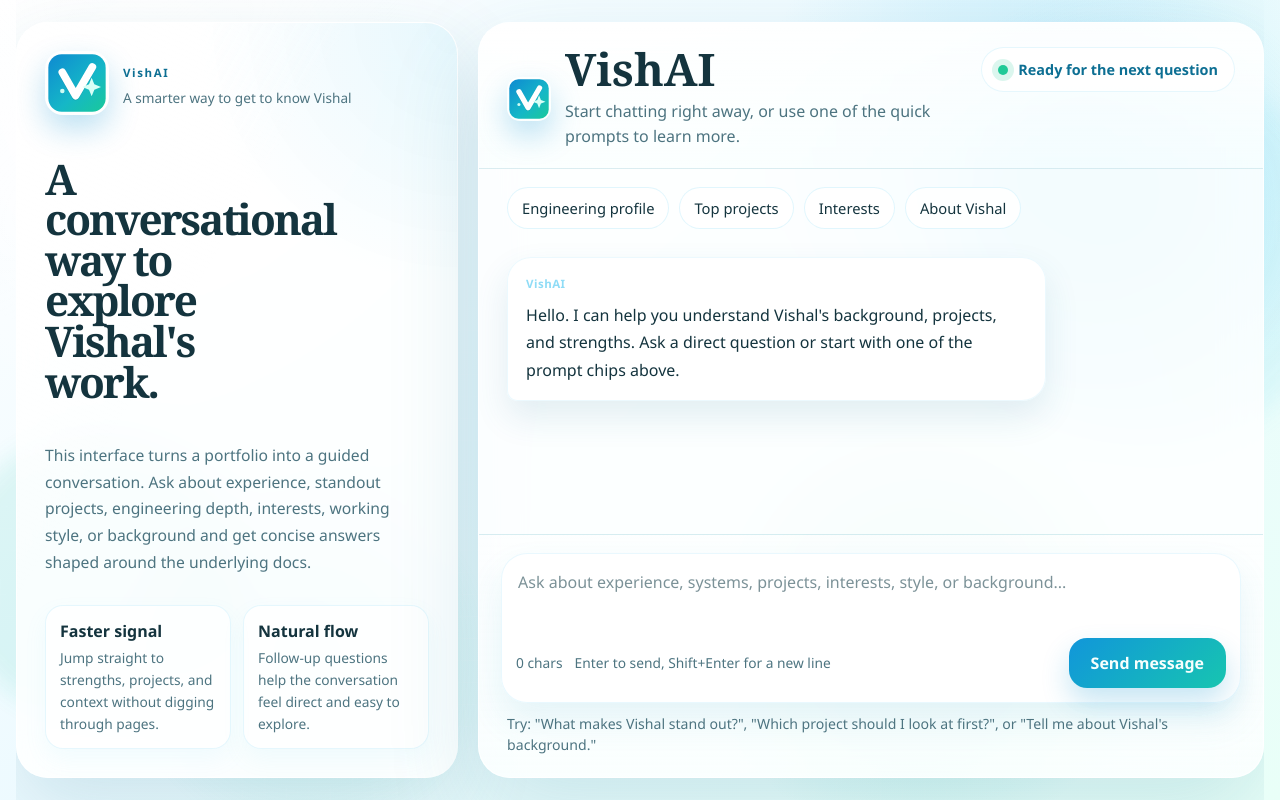
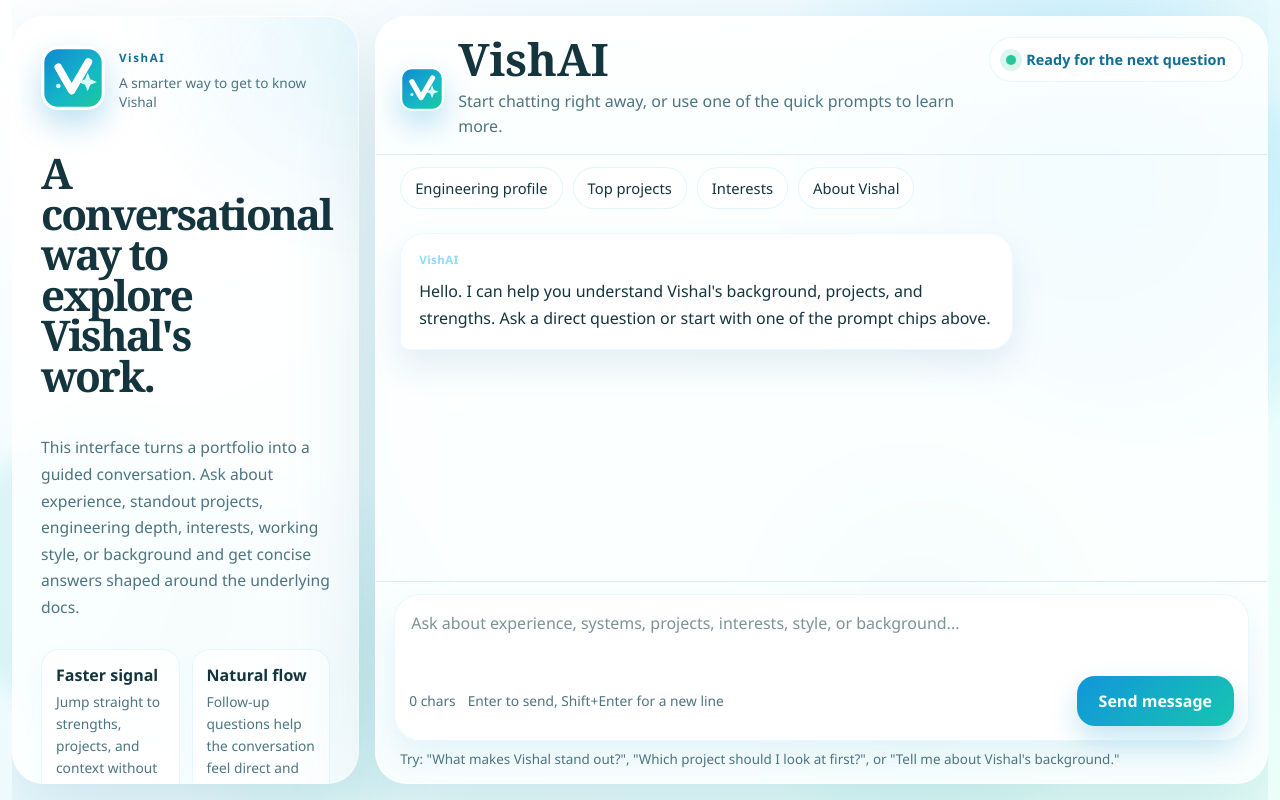
Before and after one commit to Vtestcode/VishAI, a FastAPI app: page / in a window 1280 px wide. Run offline with FastAPI, Linux system fonts and the light colour scheme; data that the repository does not hold is empty.

Commit message:
Enlarge desktop chat window

```diff
--- a/static/styles.css
+++ b/static/styles.css
@@ -98,10 +98,10 @@
 .app-frame {
   position: relative;
   z-index: 1;
-  width: min(1320px, calc(100% - 32px));
+  width: min(1540px, calc(100% - 24px));
   margin: 0 auto;
   height: 100vh;
-  padding: 22px 0;
+  padding: 16px 0;
   overflow: hidden;
 }
 
@@ -111,10 +111,10 @@
 
 .hero-chat-grid {
   display: grid;
-  grid-template-columns: minmax(280px, 0.72fr) minmax(520px, 1.28fr);
-  gap: 20px;
+  grid-template-columns: minmax(260px, 0.56fr) minmax(720px, 1.44fr);
+  gap: 16px;
   align-items: stretch;
-  height: calc(100vh - 44px);
+  height: calc(100vh - 32px);
   min-height: 0;
 }
 
@@ -411,7 +411,7 @@
   align-items: start;
   justify-content: space-between;
   gap: 16px;
-  padding: 24px 28px 18px;
+  padding: 20px 24px 14px;
   border-bottom: 1px solid var(--line);
   background: linear-gradient(180deg, rgba(255, 255, 255, 0.62), rgba(244, 255, 254, 0.28));
 }
@@ -465,7 +465,7 @@
   display: flex;
   flex-wrap: wrap;
   gap: 10px;
-  padding: 18px 28px 8px;
+  padding: 12px 24px 6px;
 }
 
 .tool-toggle {
@@ -634,7 +634,8 @@
   min-height: 0;
   flex: 1;
   overflow-y: auto;
-  padding: 20px 28px 12px;
+  padding: 18px 24px 10px;
+  scrollbar-gutter: stable;
 }
 
 .message {
@@ -748,7 +749,7 @@
 }
 
 .chat-input-area {
-  padding: 18px 22px 22px;
+  padding: 12px 18px 14px;
   border-top: 1px solid var(--line);
   background: linear-gradient(180deg, rgba(255, 255, 255, 0.3), rgba(240, 255, 252, 0.18));
 }
@@ -765,7 +766,7 @@
 
 .composer textarea {
   width: 100%;
-  min-height: 58px;
+  min-height: 44px;
   max-height: 180px;
   resize: none;
   border: 0;
@@ -822,9 +823,9 @@
 }
 
 .input-hint {
-  margin: 10px 6px 0;
+  margin: 8px 6px 0;
   color: var(--muted);
-  font-size: 0.88rem;
+  font-size: 0.84rem;
   line-height: 1.5;
 }
 
```
